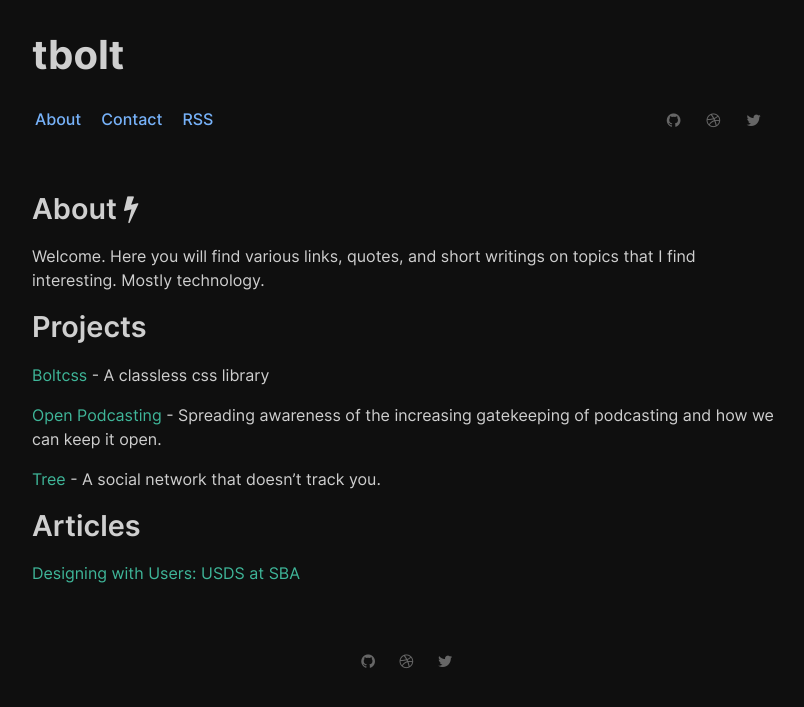
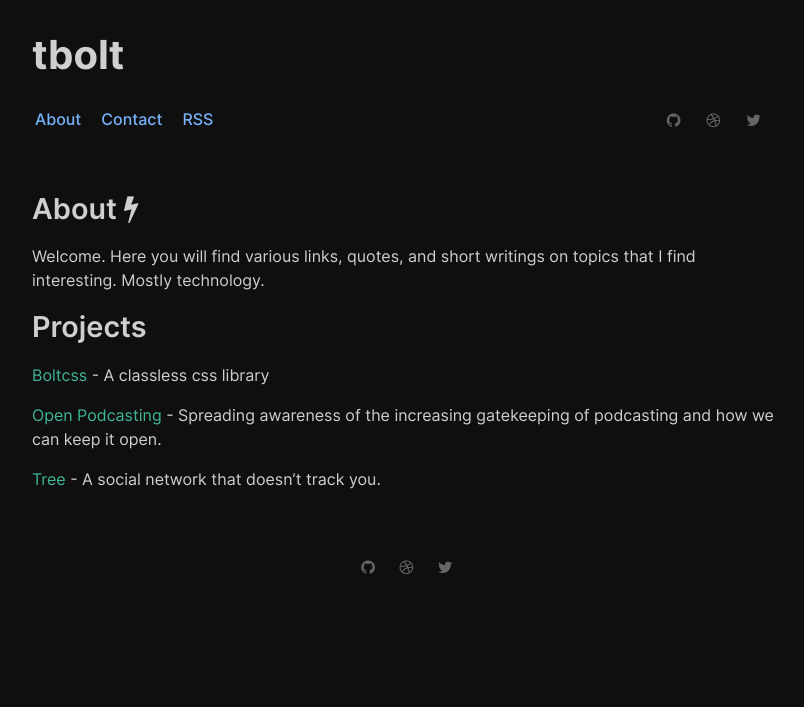
Before and after one commit to tbolt/tbolt.space, a Jekyll site: the page built from about.md, in a window 1280 px wide. Shown: the top 707 px of the page, without its empty margins (233-1037 px from the left). Built offline with Jekyll 4.4.1, drawn with Linux system fonts in a browser that asks for light colours.

Commit message:
remove old article

```diff
--- a/about.md
+++ b/about.md
@@ -12,6 +12,3 @@ Welcome. Here you will find various links, quotes, and short writings on topics
 [Open Podcasting](https://openpodcasting.com) - Spreading awareness of the increasing gatekeeping of podcasting and how we can keep it open.
 
 [Tree](https://github.com/tbolt/tree) - A social network that doesn't track you.
-
-# Articles
-[Designing with Users: USDS at SBA](https://medium.com/the-u-s-digital-service/designing-with-users-usds-at-sba-e04f5e3911b8)
```
